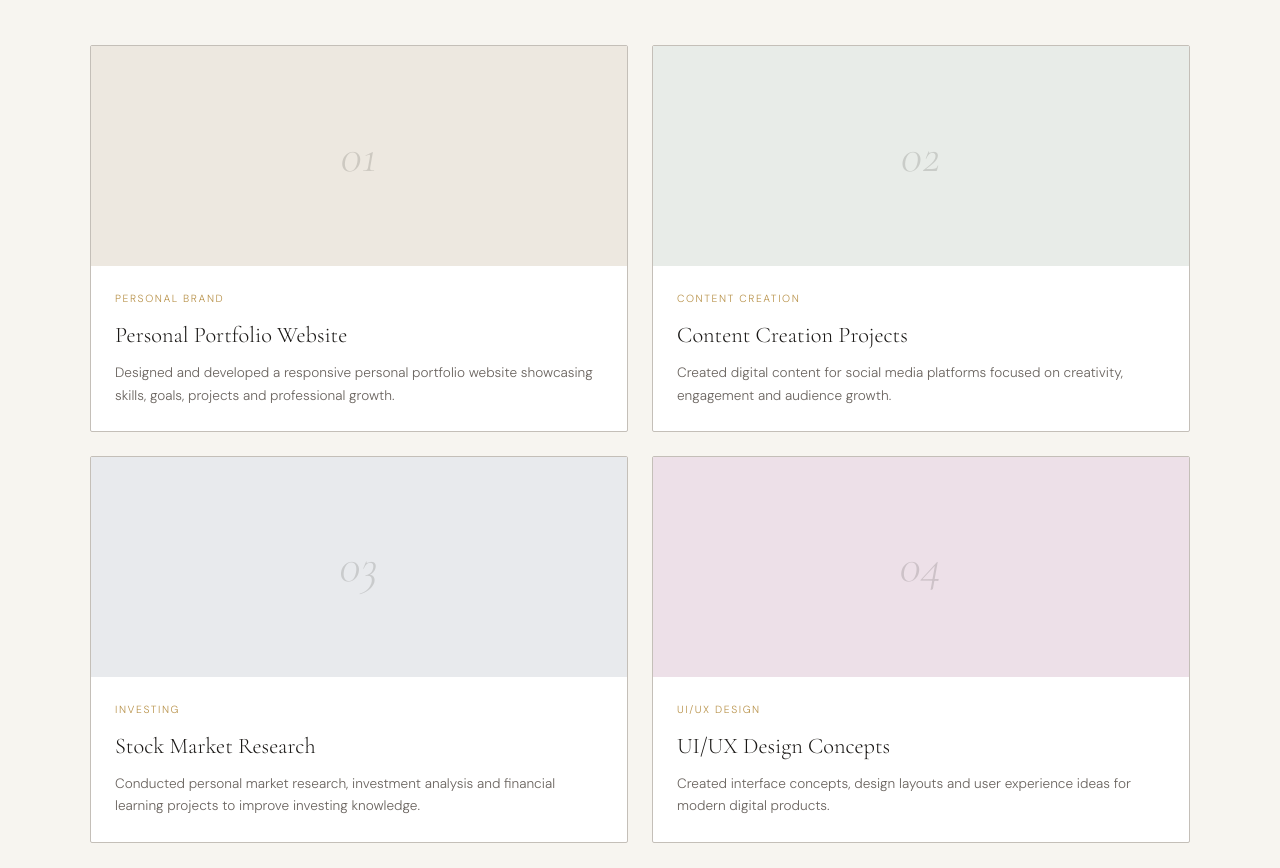
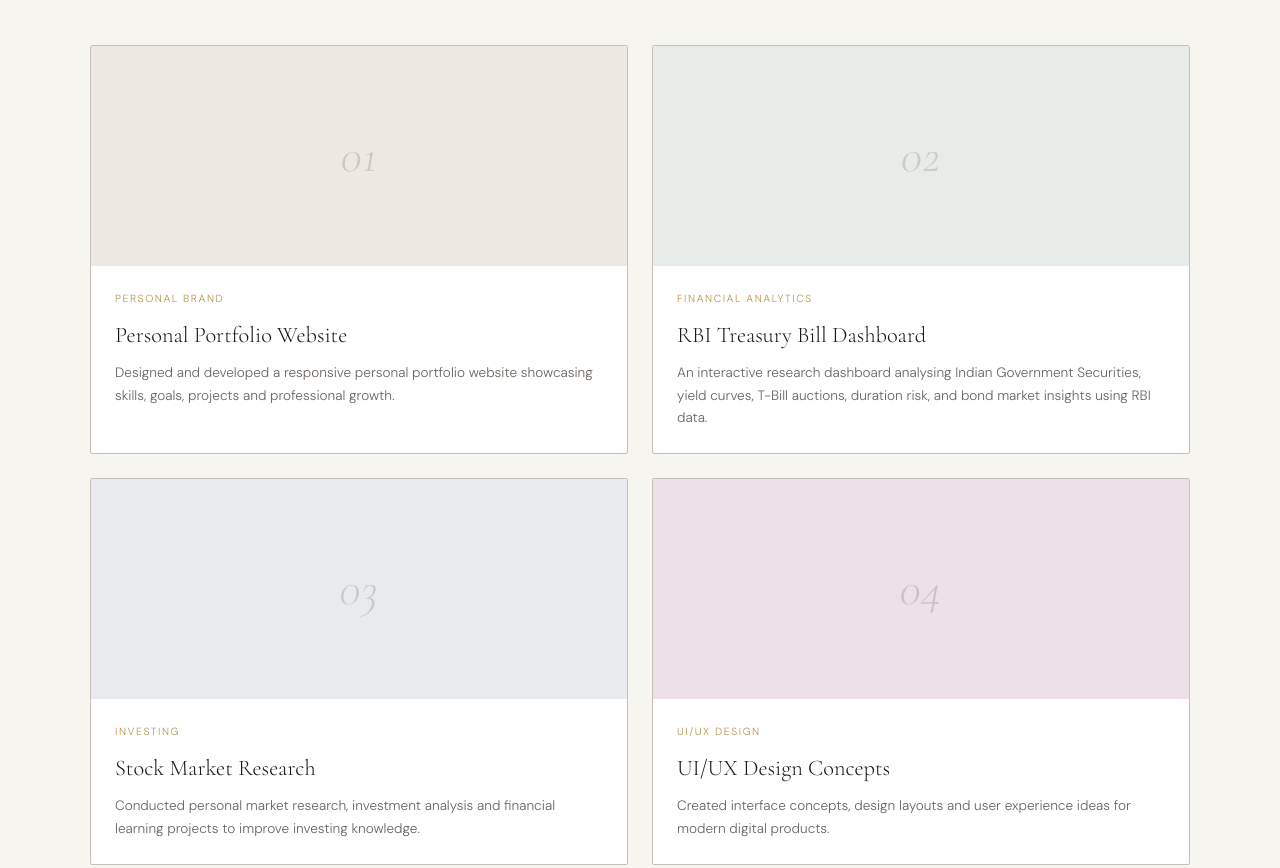
Before and after one commit to venkynova/javvaji-venkatesh-portfolio, a plain HTML site: page index.html in a window 1280 px wide. Shown: the part 2371-3239 px from the top of the page. Drawn offline with nearby package versions, Linux system fonts and the light colour scheme.

Commit message:
Update index.html

```diff
--- a/index.html
+++ b/index.html
@@ -811,7 +811,7 @@
       <a href="#contact" class="view-all">All projects →</a>
     </div>
     <div class="projects-grid">
-      <a href="#contact" class="project-card fade-up">
+      <a href="sm.html" target="_blank" rel="noopener noreferrer" class="project-card fade-up">
         <div class="project-img p1"><span class="project-img-label">01</span></div>
         <div class="project-body">
           <p class="project-tag">Personal Brand</p>
@@ -819,15 +819,15 @@
           <p class="project-desc">Designed and developed a responsive personal portfolio website showcasing skills, goals, projects and professional growth.</p>
         </div>
       </a>
-      <a href="#contact" class="project-card fade-up" style="transition-delay:0.1s">
+      <a href="bonds_research_dashboard_v2.html" target="_blank" rel="noopener noreferrer" class="project-card fade-up" style="transition-delay:0.1s">
         <div class="project-img p2"><span class="project-img-label">02</span></div>
         <div class="project-body">
-          <p class="project-tag">Content Creation</p>
-          <p class="project-title">Content Creation Projects</p>
-          <p class="project-desc">Created digital content for social media platforms focused on creativity, engagement and audience growth.</p>
+          <p class="project-tag">Financial Analytics</p>
+          <p class="project-title">RBI Treasury Bill Dashboard</p>
+          <p class="project-desc">An interactive research dashboard analysing Indian Government Securities, yield curves, T-Bill auctions, duration risk, and bond market insights using RBI data.</p>
         </div>
       </a>
-      <a href="#contact" class="project-card fade-up" style="transition-delay:0.15s">
+      <a href="javvaji_first_project.html" target="_blank" rel="noopener noreferrer" class="project-card fade-up" style="transition-delay:0.15s">
         <div class="project-img p3"><span class="project-img-label">03</span></div>
         <div class="project-body">
           <p class="project-tag">Investing</p>
```
